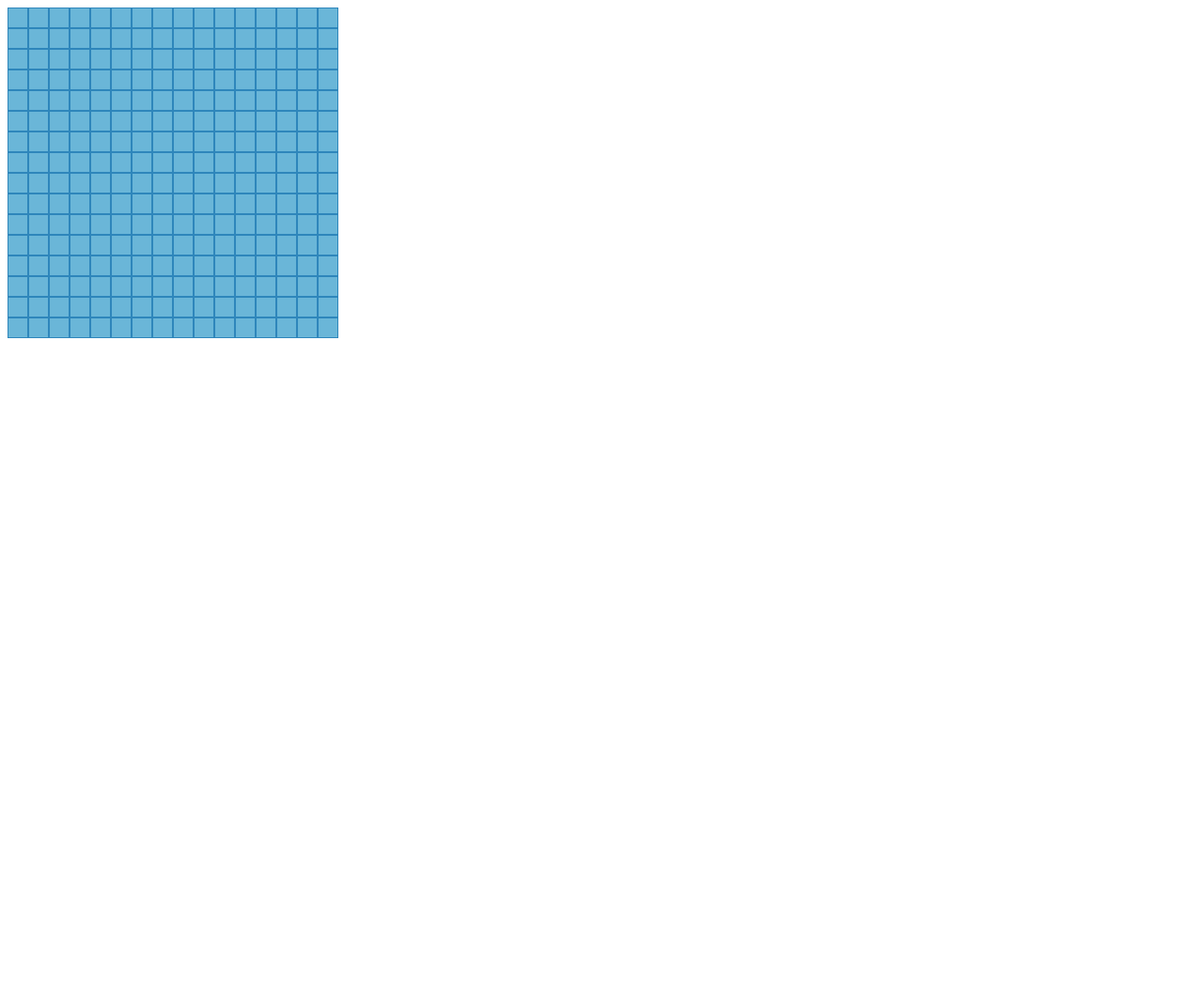
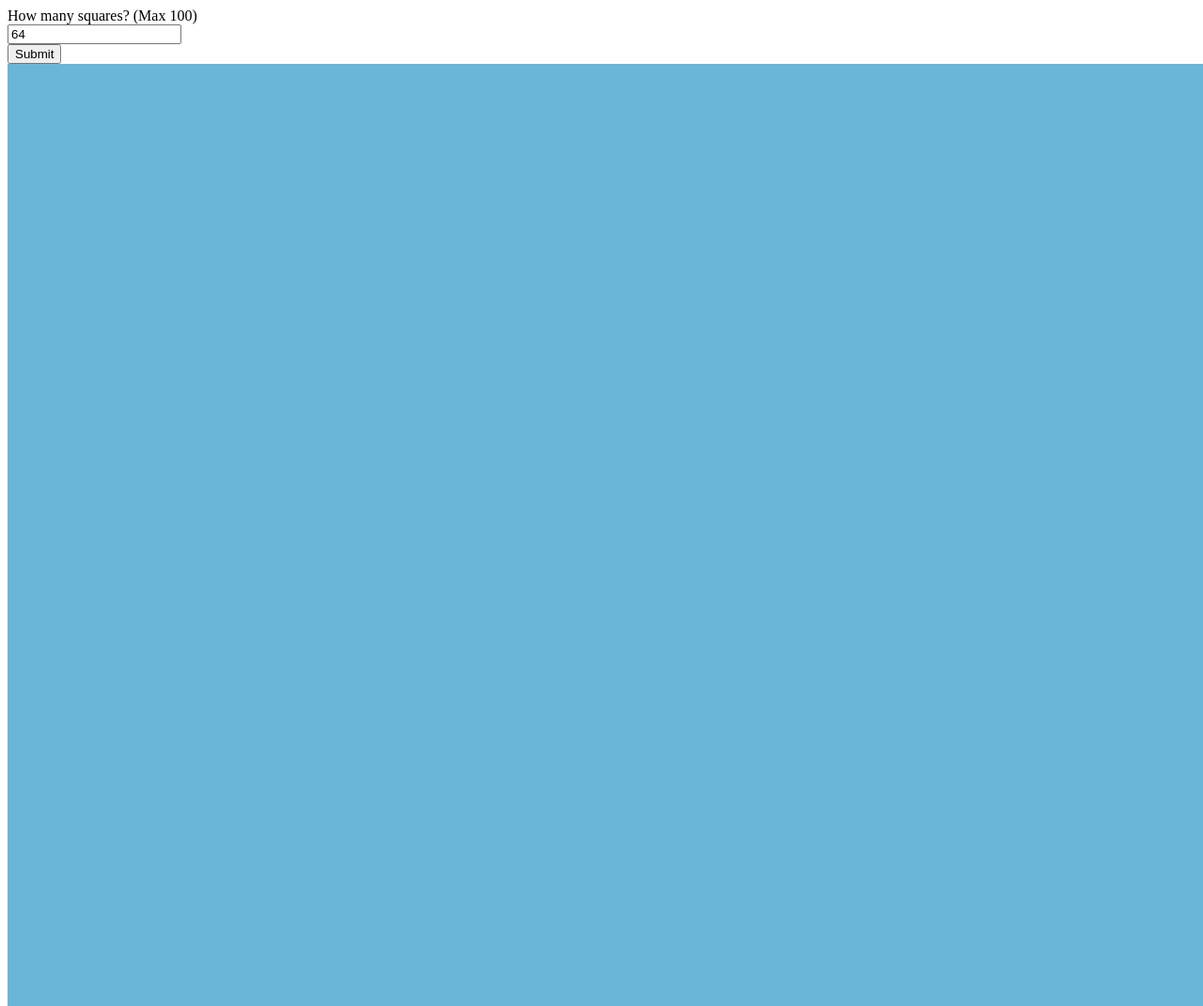
Before and after one commit to tonychau001/Odin, a plain HTML site: page CSSPrac/EtchASketch.html in a window 1280 px wide. Shown: the top 1071 px of the page at 94% size. Before the commit the page ends 800 px from the top, so only its background shows below. Drawn offline with Linux system fonts and the light colour scheme.

```diff
--- /dev/null
+++ b/CSSPrac/Calculator.html
@@ -0,0 +1,16 @@
+<!doctype html>
+
+<html lang="en">
+<head>
+  <meta charset="utf-8">
+  <meta name="viewport" content="width=device-width, initial-scale=1">
+  <title>Calculator Project</title>
+  <link rel="stylesheet" href="./Calculator.css">
+  <script src="Calculator.js" defer></script>
+</head>
+
+<body>
+    <div id="container"></div>
+    <button id="btn">CLEAR</button>
+</body>
+</html>
--- a/CSSPrac/EtchASketch.css
+++ b/CSSPrac/EtchASketch.css
@@ -5,17 +5,9 @@
 .square2 {
     background: #6ab6d8;
     padding: 10px;
-    /* margin-bottom: 10px; */
-    border: 1px solid #2e86bb;
-    color: white;
-    font-size: 14px;
-    text-align: center;
-    position: relative;
+    /* border: 1px solid #2e86bb; */
 }
 
 .square2:hover {
     background: red;
-    padding: 10px;
-    /* margin-bottom: 10px; */
-    border: 1px solid red;
 }
--- a/CSSPrac/EtchASketch.html
+++ b/CSSPrac/EtchASketch.html
@@ -10,6 +10,13 @@
 </head>
 
 <body>
+    <form name="num" action="javascript:handleSubmit(this.form.numId.value)">
+        <label for="num">How many squares? (Max 100)</label><br>
+        <input type="num" id="numId" name="numId" value="64"><br>
+        <input type="button" value="Submit" onclick="handleSubmit(this.form.numId.value)"><br>
+      </form>
     <div id="container"></div>
+
+    <button id="btn">CLEAR</button>
 </body>
 </html>
--- a/CSSPrac/EtchASketch.js
+++ b/CSSPrac/EtchASketch.js
@@ -1,9 +1,39 @@
 const div = document.querySelector("#container");
+let numOfRows = 64;
 
-for(let i = 0; i < 16; i++) {
+const butt = document.querySelector("#btn");
+
+butt.addEventListener("click", event => {
+    littleSquares.forEach((d) => {
+           d.style.background = "#6ab6d8";
+    });
+})
+
+let handleSubmit = (val) => {
+    numOfRows = val;
+    while (div.firstChild) {
+        div.removeChild(div.firstChild);
+    }
+    createRows(numOfRows);
+    const littleSquares = document.querySelectorAll(".square2");
+    littleSquares.forEach((d) => {
+        d.addEventListener("mouseover", (event) => {
+            event.target.style.background = "red";
+        });
+    });
+    const butt = document.querySelector("#btn");
+        butt.addEventListener("click", event => {
+        littleSquares.forEach((d) => {
+            d.style.background = "#6ab6d8";
+        });
+    })
+}
+
+let createRows = (n) => {
+    for(let i = 0; i < n; i++) {
         const divT = document.createElement("div");
         divT.className = "square1";
-    for(let j = 0; j < 16; j++) {
+        for(let j = 0; j < n; j++) {
             const divS = document.createElement("div");
             divS.className = "square2";
             // divS.textContent = "a";
@@ -11,3 +41,16 @@ for(let i = 0; i < 16; i++) {
         }
         container.appendChild(divT);
     }
+}
+
+
+createRows(numOfRows);
+
+const littleSquares = document.querySelectorAll(".square2");
+
+
+littleSquares.forEach((d) => {
+    d.addEventListener("mouseover", (event) => {
+        event.target.style.background = "red";
+    });
+});
```
Also changed, not shown: CSSPrac/Calculator.css (added), CSSPrac/Calculator.js (added). Lines whose indentation alone changed are shown as unchanged.
